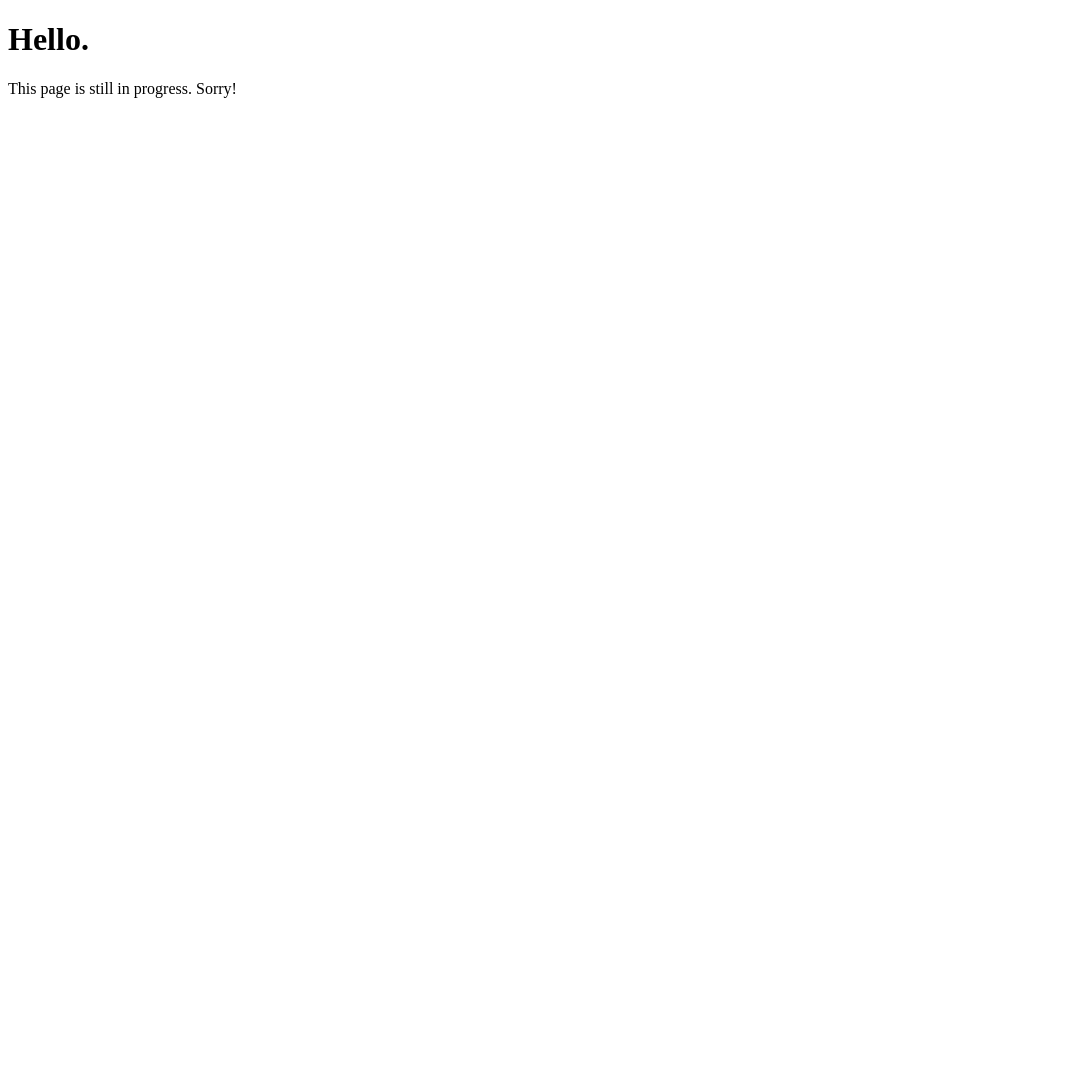
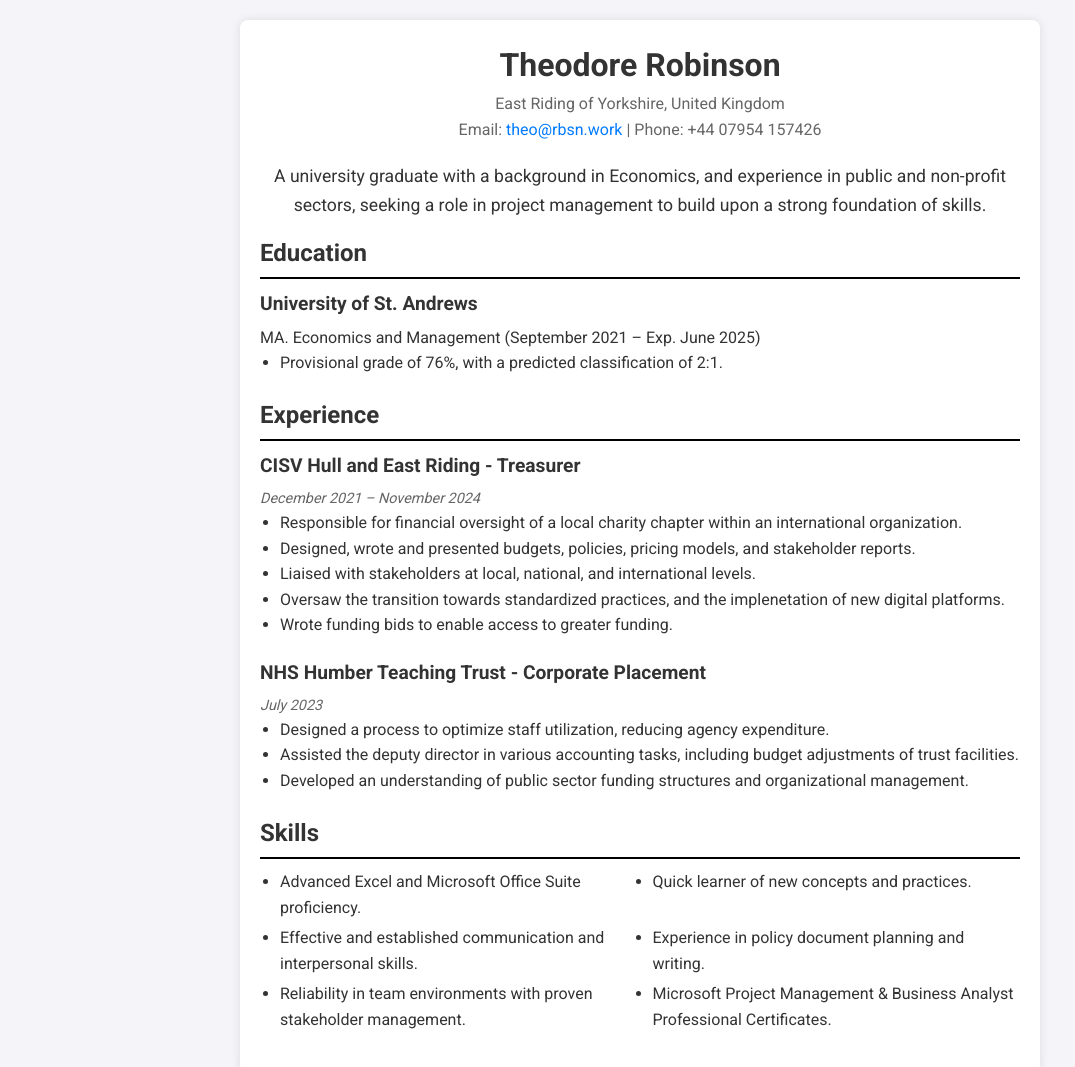
Before and after one commit to theorobinson3/rbsn, a plain HTML site: page index.html in a window 1280 px wide. Shown: the whole page, without its empty margins (0-1075 px from the left). Before the commit the page ends 800 px from the top, so only its background shows below. Drawn offline with Linux system fonts and the light colour scheme.

Commit message:
Update index.html

```diff
--- a/index.html
+++ b/index.html
@@ -1,7 +1,166 @@
 <!DOCTYPE html>
-<html>
-  <body>
-    <h1>Hello.</h1>
-    <p>This page is still in progress. Sorry!</p>
-  </body>
+<html lang="en">
+<head>
+    <meta charset="UTF-8">
+    <meta name="viewport" content="width=device-width, initial-scale=1.0">
+    <title>Theodore Robinson CV</title>
+    <link rel="preconnect" href="https://fonts.googleapis.com">
+    <link rel="preconnect" href="https://fonts.gstatic.com" crossorigin>
+    <link href="https://fonts.googleapis.com/css2?family=Roboto:wght@400;500;700&display=swap" rel="stylesheet">
+    <style>
+        * {
+            box-sizing: border-box;
+            margin: 0;
+            padding: 0;
+            font-family: 'Roboto', sans-serif;
+        }
+
+        body {
+            background-color: #f4f4f9;
+            color: #333;
+            line-height: 1.6;
+        }
+
+        .container {
+            max-width: 800px;
+            margin: 20px auto;
+            padding: 20px;
+            background-color: #fff;
+            border-radius: 8px;
+            box-shadow: 0 0 10px rgba(0, 0, 0, 0.1);
+        }
+
+        header {
+            text-align: center;
+            margin-bottom: 20px;
+        }
+
+        header h1 {
+            font-size: 2em;
+            color: #333;
+        }
+
+        header p {
+            font-size: 1em;
+            color: #666;
+        }
+
+        header a {
+            color: #007BFF;
+            text-decoration: none;
+        }
+
+        header a:hover {
+            text-decoration: underline;
+        }
+
+        .summary {
+            text-align: center;
+            margin: 15px 0;
+            font-size: 1.1em;
+            color: #333;
+        }
+
+        section {
+            margin-bottom: 20px;
+        }
+
+        h2 {
+            color: #333;
+            border-bottom: 2px solid #000;
+            padding-bottom: 5px;
+            margin-bottom: 10px;
+        }
+
+        h3 {
+            font-size: 1.2em;
+            color: #333;
+            margin-bottom: 5px;
+        }
+
+        .job p {
+            font-size: 0.9em;
+            color: #666;
+        }
+
+        ul {
+            list-style-type: disc;
+            margin-left: 20px;
+            line-height: 1.6;
+        }
+
+        /* Added gap between CISV and NHS sections */
+        .job + .job {
+            margin-top: 20px;
+        }
+
+        /* Simple 2-column layout for skills */
+        .skills ul {
+            display: grid;
+            grid-template-columns: 1fr 1fr;
+            gap: 5px;
+            padding: 0;
+            list-style-type: disc;
+            margin-left: 20px;
+        }
+    </style>
+</head>
+<body>
+    <div class="container">
+        <header>
+            <h1>Theodore Robinson</h1>
+            <p>East Riding of Yorkshire, United Kingdom</p>
+            <p>Email: <a href="mailto:theo@rbsn.work">theo@rbsn.work</a> | Phone: +44 07954 157426</p>
+        </header>
+
+        <div class="summary">
+            <p>A university graduate with a background in Economics, and experience in public and non-profit sectors, seeking a role in project management to build upon a strong foundation of skills.</p>
+        </div>
+
+        <section class="education">
+            <h2>Education</h2>
+            <h3>University of St. Andrews</h3>
+            <p>MA. Economics and Management (September 2021 – Exp. June 2025)</p>
+            <ul>
+                <li>Provisional grade of 76%, with a predicted classification of 2:1.</li>
+            </ul>
+        </section>
+
+        <section class="experience">
+            <h2>Experience</h2>
+            <div class="job">
+                <h3>CISV Hull and East Riding - Treasurer</h3>
+                <p><em>December 2021 – November 2024</em></p>
+                <ul>
+                    <li>Responsible for financial oversight of a local charity chapter within an international organization.</li>
+                    <li>Designed, wrote and presented budgets, policies, pricing models, and stakeholder reports.</li>
+                    <li>Liaised with stakeholders at local, national, and international levels.</li>
+                    <li>Oversaw the transition towards standardized practices, and the implenetation of new digital platforms.</li>
+                    <li>Wrote funding bids to enable access to greater funding.</li>
+                </ul>
+            </div>
+            <div class="job">
+                <h3>NHS Humber Teaching Trust - Corporate Placement</h3>
+                <p><em>July 2023</em></p>
+                <ul>
+                    <li>Designed a process to optimize staff utilization, reducing agency expenditure.</li>
+                    <li>Assisted the deputy director in various accounting tasks, including budget adjustments of trust facilities.</li>
+                    <li>Developed an understanding of public sector funding structures and organizational management.</li>
+                </ul>
+            </div>
+        </section>
+
+        <section class="skills">
+            <h2>Skills</h2>
+            <ul>
+                <li>Advanced Excel and Microsoft Office Suite proficiency.</li>
+                <li>Quick learner of new concepts and practices.</li>
+                <li>Effective and established communication and interpersonal skills.</li>
+                <li>Experience in policy document planning and writing.</li>
+                <li>Reliability in team environments with proven stakeholder management.</li>
+                <li>Microsoft Project Management & Business Analyst Professional Certificates.</li>
+            </ul>
+        </section>
+    </div>
+</body>
 </html>
```
